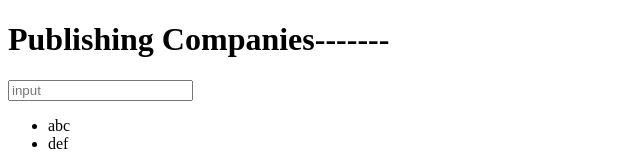
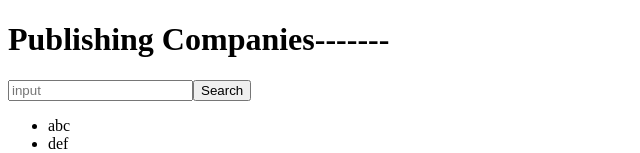
Before and after one commit to jasvant02/Pract-github, a React (Vite) app: page /searchResults in a window 1280 px wide. Shown: the top 153 px of the page, without its empty margins (0-640 px from the left). Built offline with nearby package versions, Linux system fonts and the light colour scheme.

Commit message:
changes no-2

```diff
--- a/src/Publisher.jsx
+++ b/src/Publisher.jsx
@@ -39,6 +39,7 @@ export const Publisher = () => {
           value={searchQuery}
           onChange={(e) => setSearchQuery(e.target.value)}
         />
+        <button>Search</button>
       </div>
 
       <div>
```
